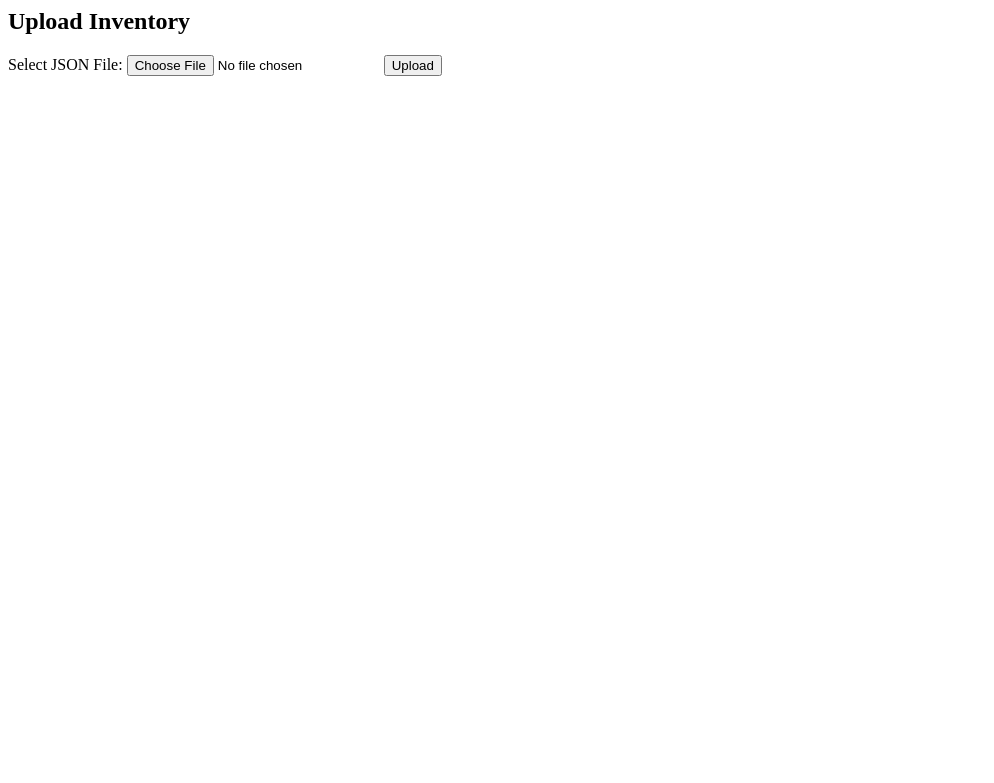
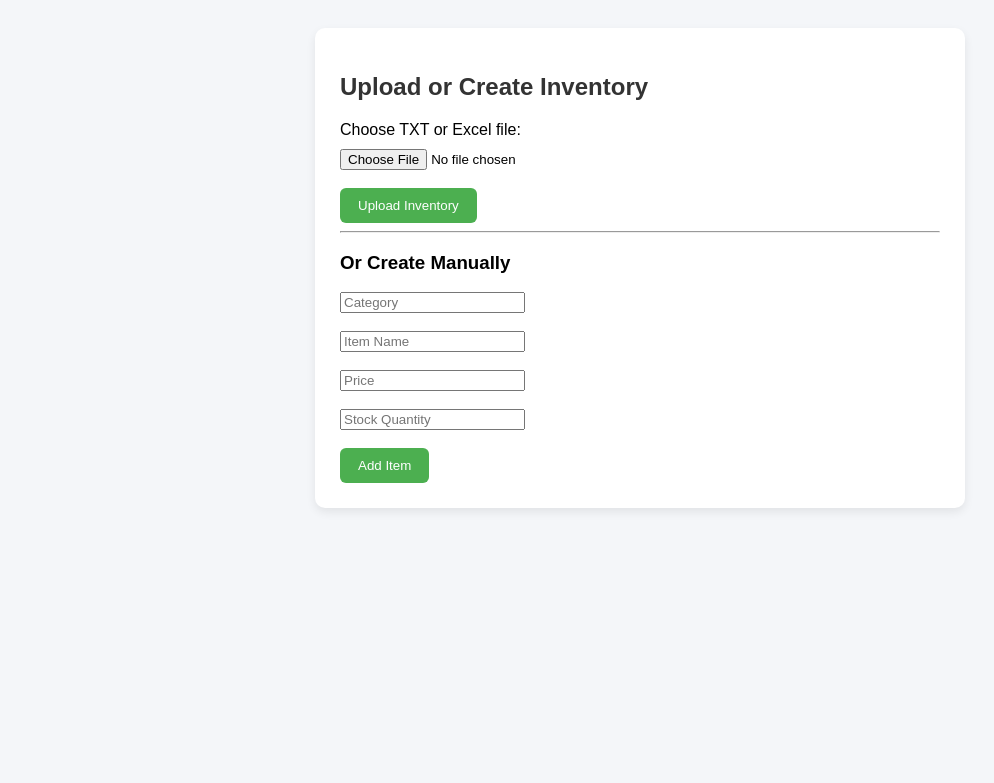
Before and after one commit to Danish11150/Ai-salesman, a Flask app: page /upload_inventory in a window 1280 px wide. Shown: the top 783 px of the page, without its empty margins (0-994 px from the left). Run offline with Flask 3, Linux system fonts and the light colour scheme; the visitor is signed in with stand-in values (Sample User, id 1).

Commit message:
Revamp upload inventory page with new layout

```diff
--- a/website/templates/upload_inventory.html
+++ b/website/templates/upload_inventory.html
@@ -1,8 +1,35 @@
-<h2>Upload Inventory</h2>
-
-<form method="POST" enctype="multipart/form-data">
-    <label>Select JSON File:</label>
-    <input type="file" name="file" required>
-
-    <button type="submit">Upload</button>
-</form>
+<!DOCTYPE html>
+<html lang="en">
+<head>
+  <meta charset="UTF-8">
+  <meta name="viewport" content="width=device-width, initial-scale=1.0">
+  <title>Upload Inventory</title>
+  <style>
+    body { font-family: Arial; background: #f4f6f9; padding: 20px; }
+    .container { max-width: 600px; margin: auto; background: white; padding: 25px; border-radius: 10px; box-shadow: 0 4px 10px rgba(0,0,0,0.08); }
+    h2 { color: #333; }
+    .btn { background: #4CAF50; color: white; padding: 10px 18px; border: none; border-radius: 6px; cursor: pointer; }
+    .btn:hover { background: #45a049; }
+    input[type=file] { margin-top: 10px; }
+  </style>
+</head>
+<body>
+  <div class="container">
+    <h2>Upload or Create Inventory</h2>
+    <form action="/upload_inventory" method="POST" enctype="multipart/form-data">
+      <label>Choose TXT or Excel file:</label><br>
+      <input type="file" name="file" accept=".txt,.csv,.xlsx"><br><br>
+      <button class="btn" type="submit">Upload Inventory</button>
+    </form>
+    <hr>
+    <h3>Or Create Manually</h3>
+    <form action="/create_inventory" method="POST">
+      <input type="text" name="category" placeholder="Category"><br><br>
+      <input type="text" name="name" placeholder="Item Name"><br><br>
+      <input type="number" name="price" placeholder="Price"><br><br>
+      <input type="number" name="stock_qty" placeholder="Stock Quantity"><br><br>
+      <button class="btn" type="submit">Add Item</button>
+    </form>
+  </div>
+</body>
+</html>
```
